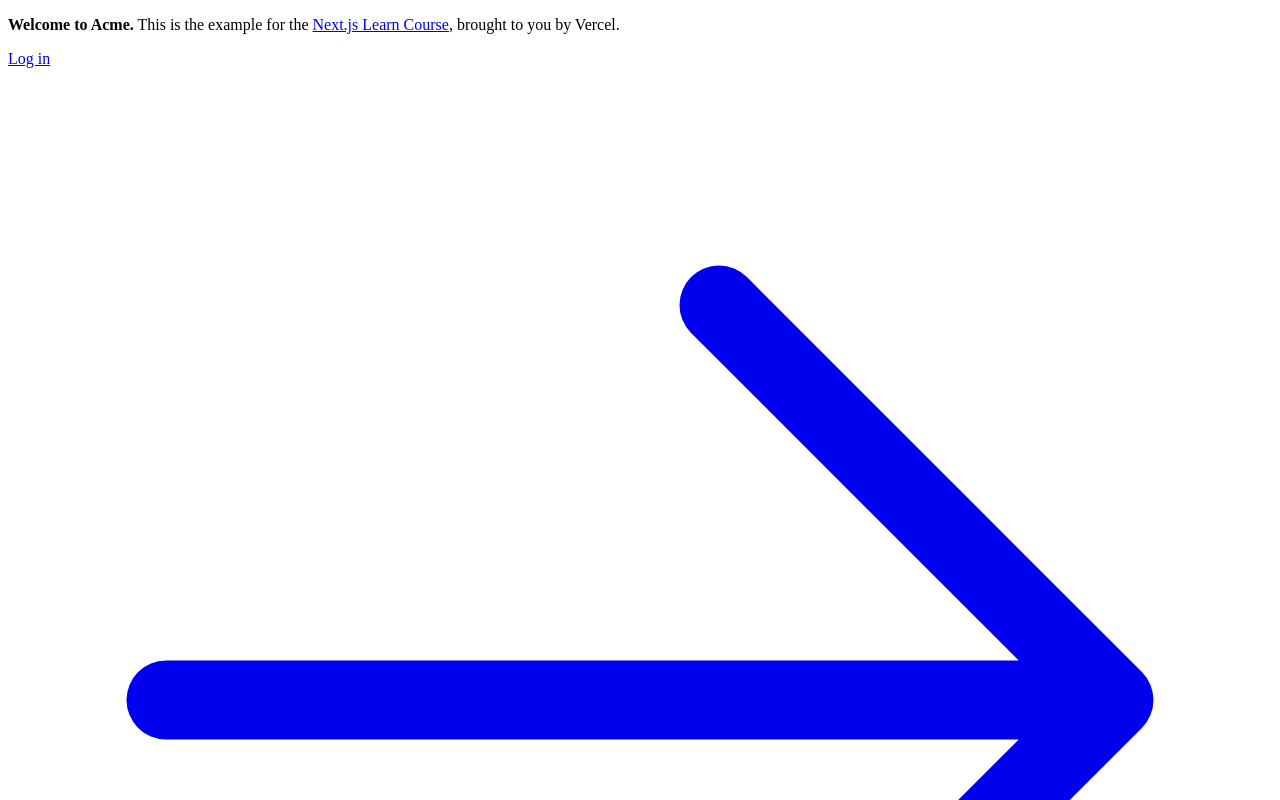
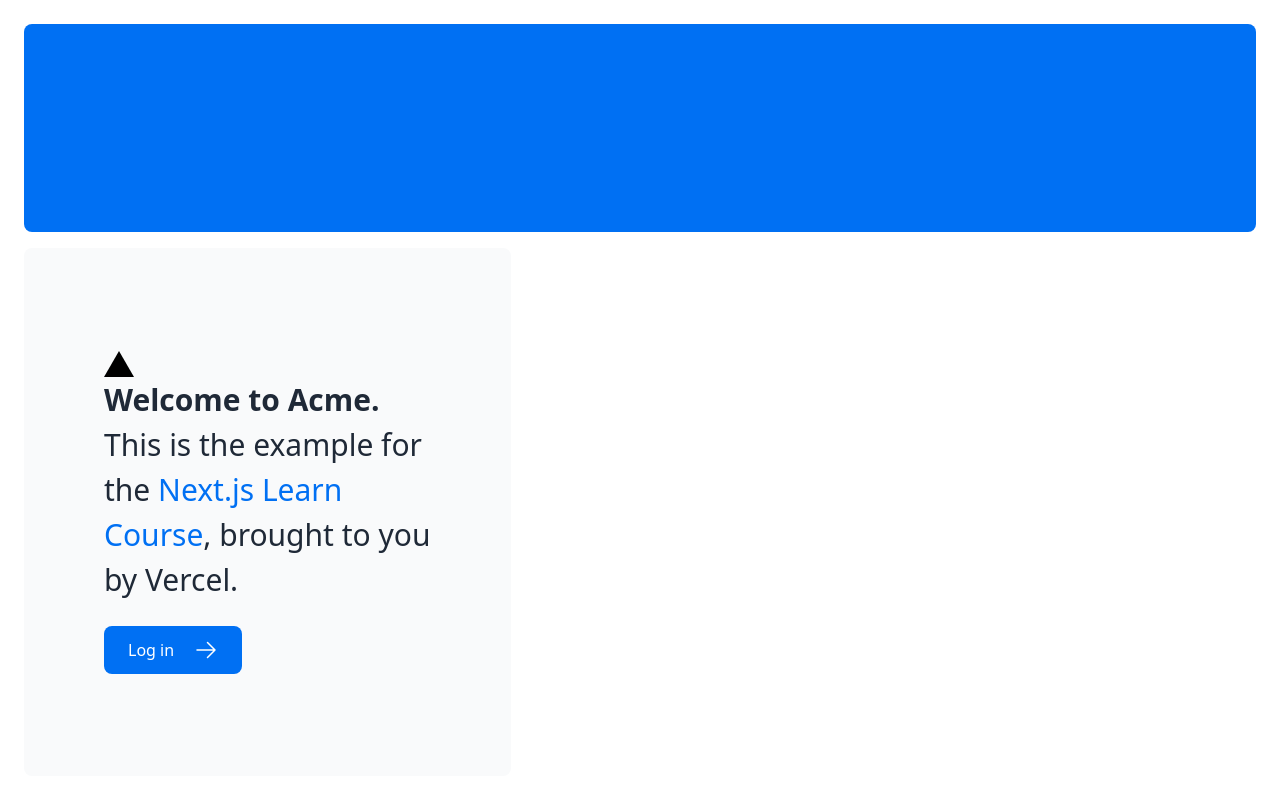
Before and after one commit to BMike903/nextjs-dashboard, a Next.js app: page / in a window 1280 px wide. Shown: the top 800 px of the page. Built offline with nearby package versions, Linux system fonts and the light colour scheme.

Commit message:
first and second chapter

```diff
--- a/app/layout.tsx
+++ b/app/layout.tsx
@@ -1,3 +1,5 @@
+import "@/app/ui/global.css";
+
 export default function RootLayout({
   children,
 }: {
--- a/app/page.tsx
+++ b/app/page.tsx
@@ -1,6 +1,6 @@
-import AcmeLogo from '@/app/ui/acme-logo';
-import { ArrowRightIcon } from '@heroicons/react/24/outline';
-import Link from 'next/link';
+import AcmeLogo from "@/app/ui/acme-logo";
+import { ArrowRightIcon } from "@heroicons/react/24/outline";
+import Link from "next/link";
 
 export default function Page() {
   return (
@@ -11,7 +11,8 @@
       <div className="mt-4 flex grow flex-col gap-4 md:flex-row">
         <div className="flex flex-col justify-center gap-6 rounded-lg bg-gray-50 px-6 py-10 md:w-2/5 md:px-20">
           <p className={`text-xl text-gray-800 md:text-3xl md:leading-normal`}>
-            <strong>Welcome to Acme.</strong> This is the example for the{' '}
+            <div className="relative w-0 h-0 border-l-[15px] border-r-[15px] border-b-[26px] border-l-transparent border-r-transparent border-b-black" />
+            <strong>Welcome to Acme.</strong> This is the example for the{" "}
             <a href="https://nextjs.org/learn/" className="text-blue-500">
               Next.js Learn Course
             </a>
```
